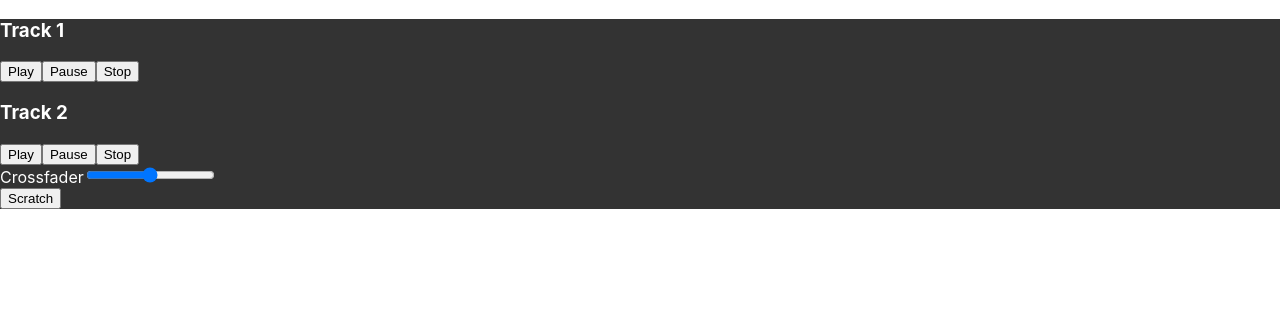
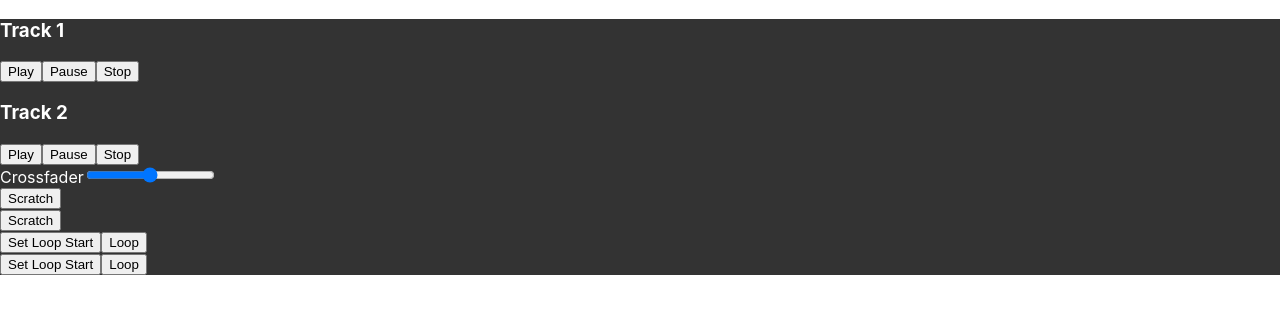
Before and after one commit to nneomaonochie/DJBoard, a React (Create React App) app: page / in a window 1280 px wide. Shown: the top 314 px of the page. Built offline with nearby package versions, Linux system fonts and the light colour scheme; no server answers.

Commit message:
attempted looping

```diff
--- a/src/App.js
+++ b/src/App.js
@@ -3,6 +3,7 @@ import './App.css';
 import CrossFader from './components/CrossFader';
 import Scratching from './components/Scratching';
 import TrackDeck from './components/TrackDeck';
+import Looping from './components/Looping';
 import { Howl } from 'howler'; // Assuming you're using Howler.js for audio
 
 function App() {
@@ -35,6 +36,9 @@ function App() {
       <TrackDeck track={track2} />
       <CrossFader track1={track1} track2={track2} />
       <Scratching track={track1} scratchbackSound={scratchbackSound} />
+      <Scratching track={track2} scratchbackSound={scratchbackSound} />
+      <Looping track={track1} />
+      <Looping track={track2} />
     </div>
   );
 }
--- a/src/components/Looping.js
+++ b/src/components/Looping.js
@@ -1,49 +1,30 @@
-import React, { useState, useEffect, useRef } from 'react';
+import React, { useState } from 'react';
 
-const AudioPlayer = ({ audioSrc, startTime, endTime }) => {
-  const [isPlaying, setIsPlaying] = useState(false);
-  const audioRef = useRef(new Audio(audioSrc)); // Reference to the audio element
+function Looping({ track }) {
+  const [looping, setLooping] = useState(false);
+  const [loopStart, setLoopStart] = useState(0);
+  const [loopEnd, setLoopEnd] = useState(null);
 
-  useEffect(() => {
-    // Set up the event listener to loop the audio from startTime to endTime
-    const audio = audioRef.current;
+  const setLoopStartTime = () => {
+    setLoopStart(track.sound.seek());
+  };
 
-    // Function to handle looping of the segment
-    const handleTimeUpdate = () => {
-      if (audio.currentTime >= endTime) {
-        audio.currentTime = startTime; // Reset to the start time
-        audio.play(); // Continue playing
-      }
-    };
-
-    // Add event listener for time update
-    audio.addEventListener('timeupdate', handleTimeUpdate);
-
-    // Clean up the event listener when the component unmounts
-    return () => {
-      audio.removeEventListener('timeupdate', handleTimeUpdate);
-    };
-  }, [startTime, endTime]);
-
-  // Play or pause the audio
-  const togglePlay = () => {
-    const audio = audioRef.current;
-    if (isPlaying) {
-      audio.pause();
+  const toggleLoop = () => {
+    if (looping) {
+      setLoopEnd(track.sound.seek());
+      track.sound.on(track.sound.seek() >= loopEnd, track.sound.seek(loopStart))
     } else {
-      audio.currentTime = startTime; // Ensure the audio starts at the correct time
-      audio.play();
+      track.sound.off('end');
     }
-    setIsPlaying(!isPlaying);
+    setLooping(!looping);
   };
 
   return (
-    <div>
-      <button onClick={togglePlay}>
-        {isPlaying ? 'Pause' : 'Play'}
-      </button>
+    <div className="looping">
+      <button onClick={setLoopStartTime}>Set Loop Start</button>
+      <button onClick={toggleLoop}>Loop</button>
     </div>
   );
-};
+}
 
-export default AudioPlayer;
+export default Looping;
```
